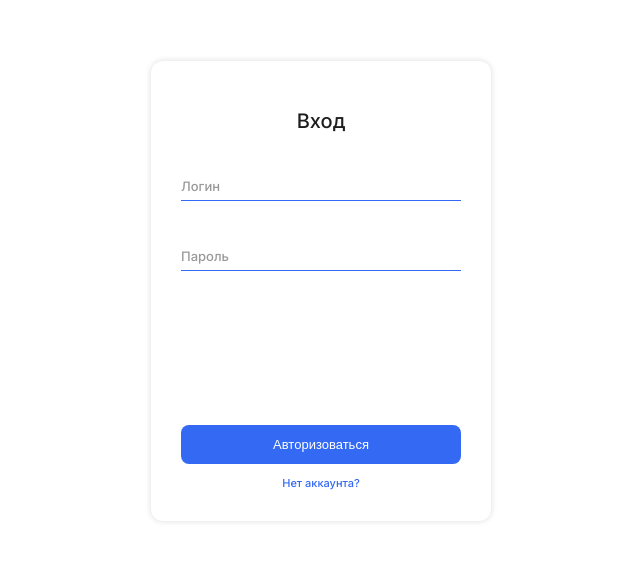
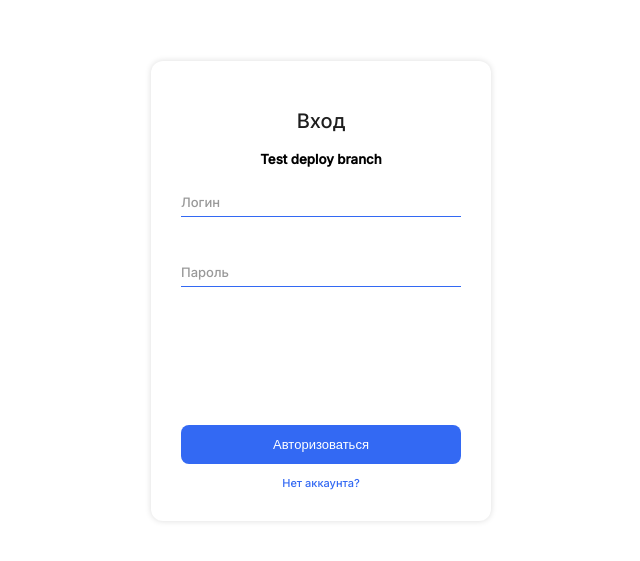
Before and after one commit to gutskalss/mf.messenger.praktikum.yandex, a website: page static/index.html in a window 1280 px wide. Shown: the part 109-670 px from the top of the page, without its empty margins (319-959 px from the left). Drawn offline with Linux system fonts and the light colour scheme.

Commit message:
Test deploy branch

```diff
--- a/static/index.html
+++ b/static/index.html
@@ -16,6 +16,7 @@
       <form action="/chats.html" class="form">
         <div class="form__top">
           <h2 class="h2">Вход</h2>
+          <h5>Test deploy branch</h5>
 
           <label for="login" class="label">
             <input
```
